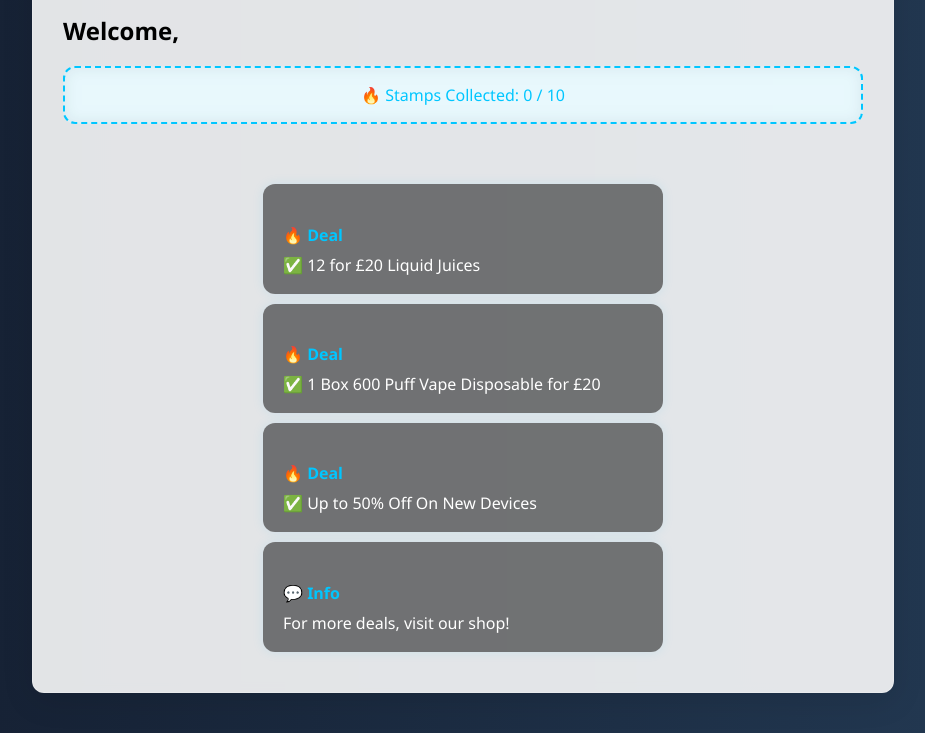
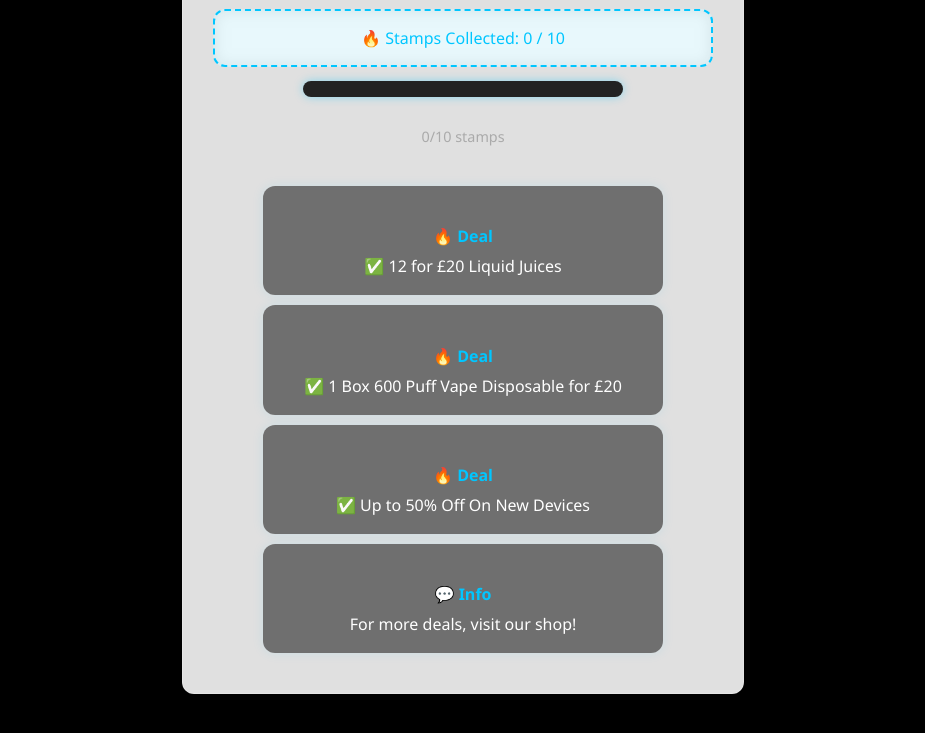
Before and after one commit to DPxFALCON/vapeandmobilegalaxy, a website: page public/dashboard.html in a window 1280 px wide. Shown: the part 159-892 px from the top of the page, without its empty margins (177-1102 px from the left). Drawn offline with nearby package versions, Linux system fonts and the light colour scheme; no server answers.

Commit message:
Fix: Coustomer Dashboard

```diff
--- a/public/dashboard.html
+++ b/public/dashboard.html
@@ -7,17 +7,68 @@
   <link rel="stylesheet" href="style.css" />
   <script src="https://cdn.jsdelivr.net/npm/canvas-confetti@1.6.0/dist/confetti.browser.min.js"></script>
   <style>
+    body {
+      margin: 0;
+      padding: 20px;
+      font-family: 'Segoe UI', sans-serif;
+      background: #000;
+      color: white;
+    }
+
+    .container {
+      max-width: 500px;
+      margin: 0 auto;
+      text-align: center;
+    }
+
+    h1 {
+      font-size: 26px;
+      color: #00c6ff;
+      margin-bottom: 5px;
+    }
+
+    h2 {
+      font-size: 20px;
+      font-weight: 400;
+      margin-bottom: 20px;
+      color: #ddd;
+    }
+
     .stamp-box {
       background: rgba(0, 198, 255, 0.08);
       border: 2px dashed #00c6ff;
       padding: 16px;
-      margin-bottom: 20px;
+      margin-bottom: 14px;
       border-radius: 12px;
       font-size: 1rem;
       font-weight: 500;
       text-align: center;
       color: #00c6ff;
       backdrop-filter: blur(8px);
+    }
+
+    .progress-container {
+      width: 100%;
+      max-width: 320px;
+      height: 16px;
+      background: #222;
+      border-radius: 30px;
+      margin: 0 auto 30px;
+      overflow: hidden;
+      box-shadow: 0 0 10px rgba(0,198,255, 0.4);
+    }
+
+    .progress-bar {
+      height: 100%;
+      width: 0%;
+      background: linear-gradient(90deg, #00c6ff, #0072ff);
+      transition: width 0.4s ease-in-out;
+    }
+
+    .progress-text {
+      margin-top: 8px;
+      font-size: 0.9rem;
+      color: #aaa;
     }
 
     .stamps {
@@ -81,15 +132,21 @@
     <h1>Vape & Mobile Galaxy</h1>
     <h2>Welcome, <span id="username"></span></h2>
 
-    <!-- ✅ Stamp Counter Box -->
+    <!-- ✅ Stamp Count -->
     <div class="stamp-box">
       🔥 Stamps Collected: <span id="count">0</span> / 10
     </div>
 
-    <!-- ✅ Stamp Display -->
+    <!-- ✅ Neon Progress Bar -->
+    <div class="progress-container">
+      <div class="progress-bar" id="stampProgress"></div>
+    </div>
+    <div class="progress-text"><span id="progressText">0</span>/10 stamps</div>
+
+    <!-- ✅ Stamps Display -->
     <div class="stamps" id="stampsContainer"></div>
 
-    <!-- ✅ Deals Section -->
+    <!-- ✅ Deal Boxes -->
     <div class="deal-box">
       <h4>🔥 Deal</h4>
       ✅ 12 for £20 Liquid Juices
@@ -117,6 +174,10 @@
       .then(res => res.json())
       .then(user => {
         document.getElementById("count").textContent = user.stamps;
+        document.getElementById("progressText").textContent = user.stamps;
+        const percent = (user.stamps / 10) * 100;
+        document.getElementById("stampProgress").style.width = percent + "%";
+
         const container = document.getElementById("stampsContainer");
 
         for (let i = 0; i < 10; i++) {
```
